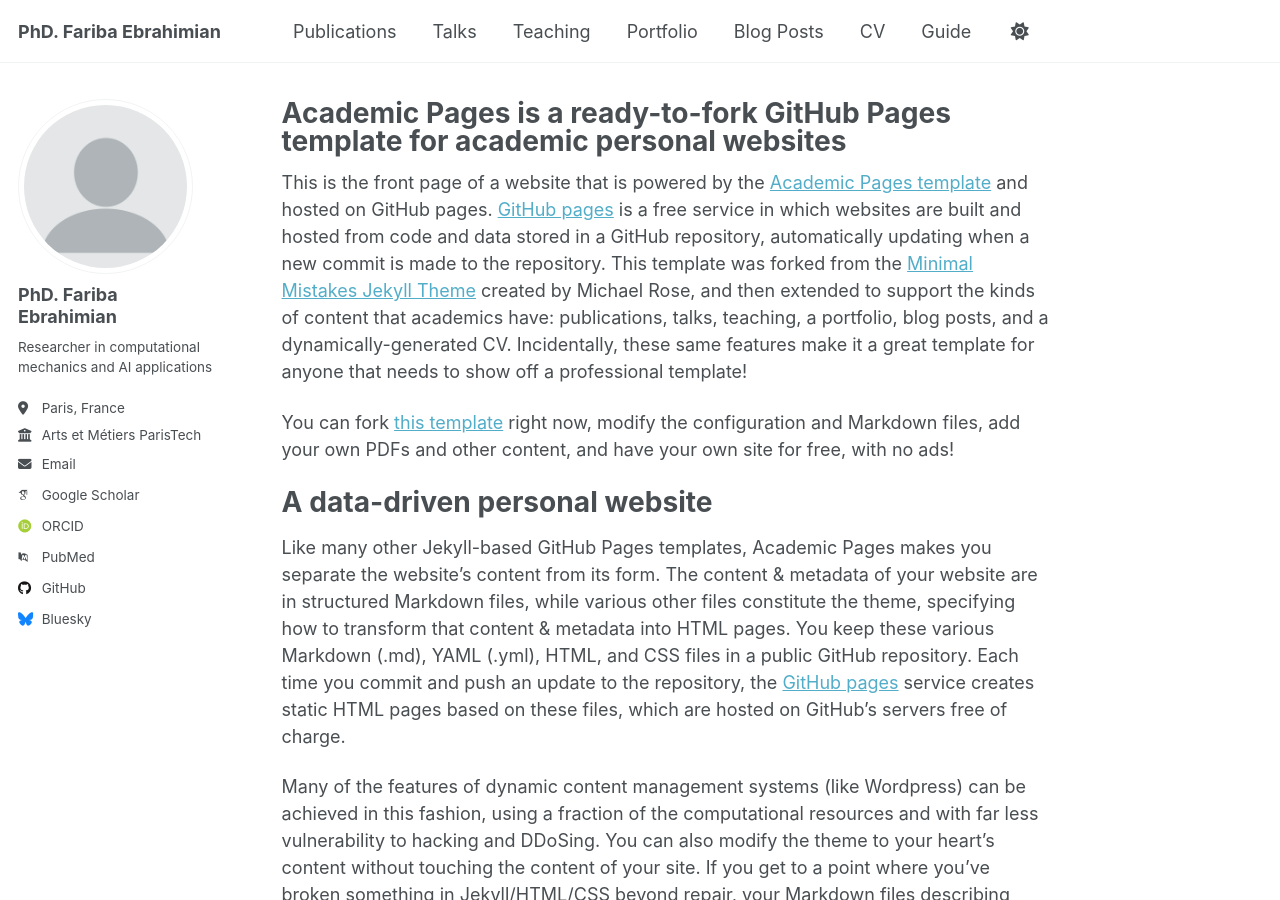
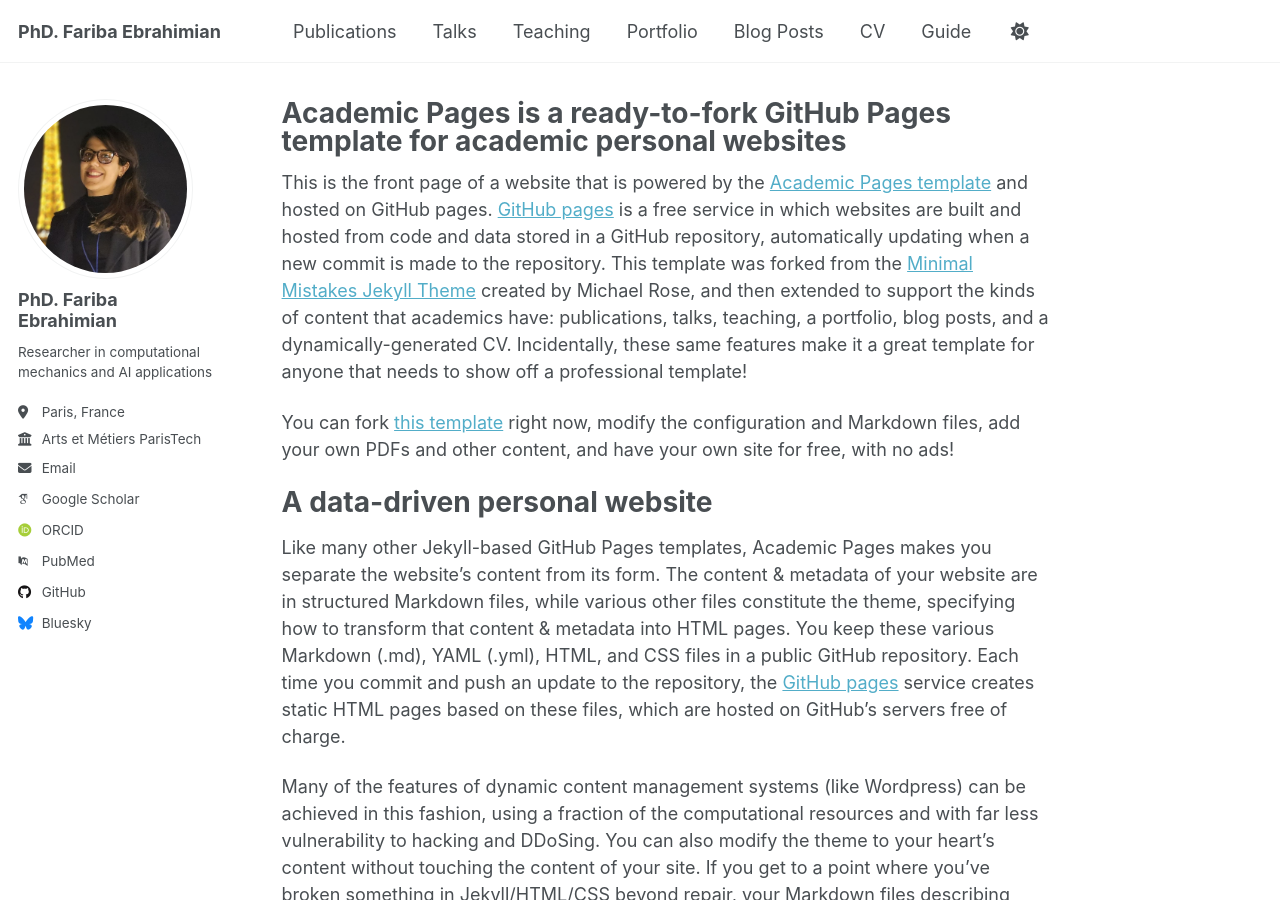
Before and after one commit to Fari1997/fari1997.github.io, a Jekyll site: the page built from _pages/about.md, in a window 1280 px wide and 900 px high. Built offline with Jekyll 4.4.1, drawn with Linux system fonts in a browser that asks for light colours; some web fonts are replaced; a script that is not in the unit is left out.

Commit message:
Update _config.yml

```diff
--- a/_config.yml
+++ b/_config.yml
@@ -23,7 +23,7 @@ repository               : "academicpages/academicpages.github.io"
 #               Additional customization can be done by editing /_includes/author-profile.html
 author:
   # Biographic information
-  avatar           : "profile.png"
+  avatar           : "image_moi.png"
   name             : "PhD. Fariba Ebrahimian"
   pronouns         : # example: "she/her"
   bio              : "Researcher in computational mechanics and AI applications"
```
